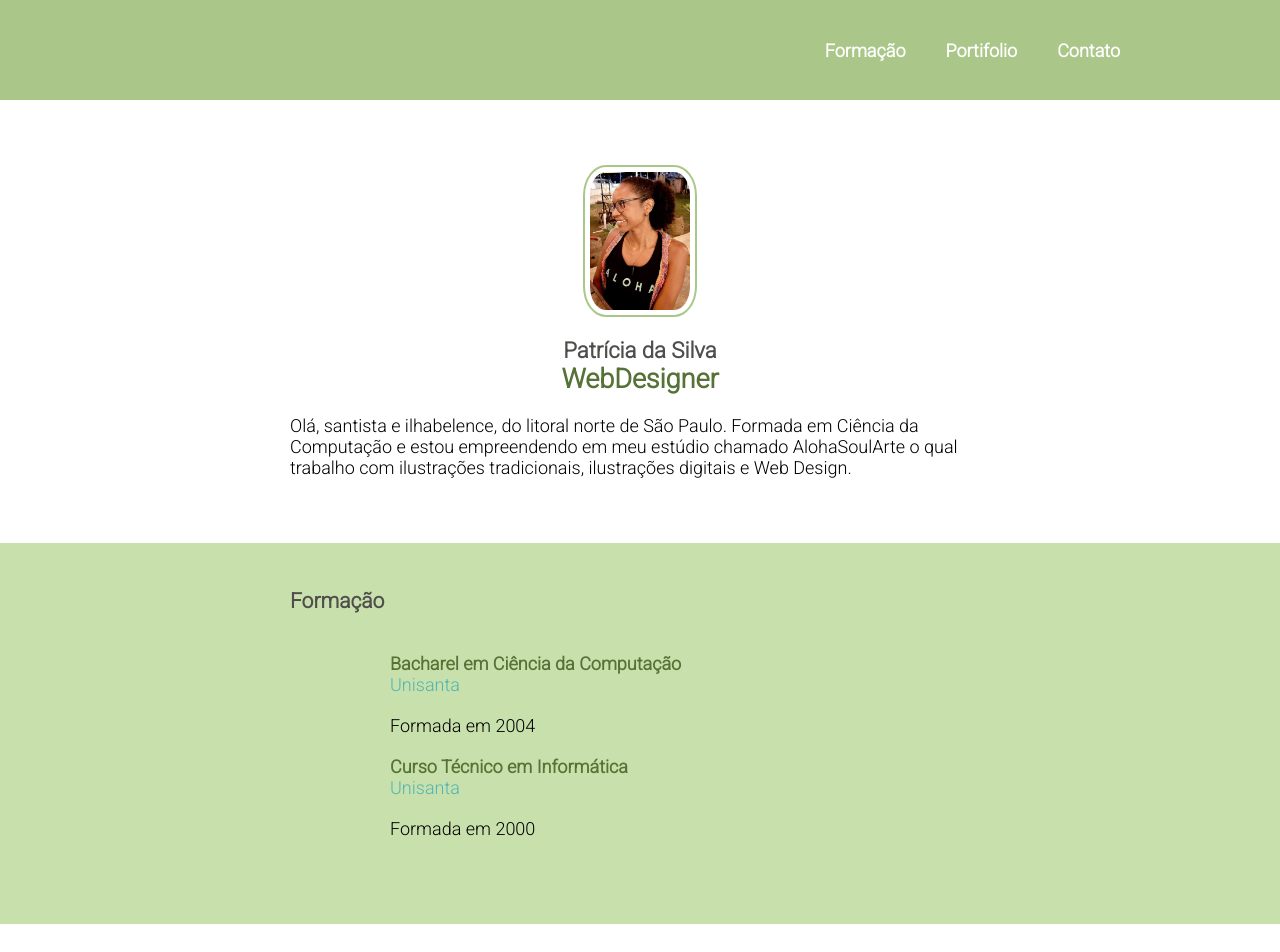
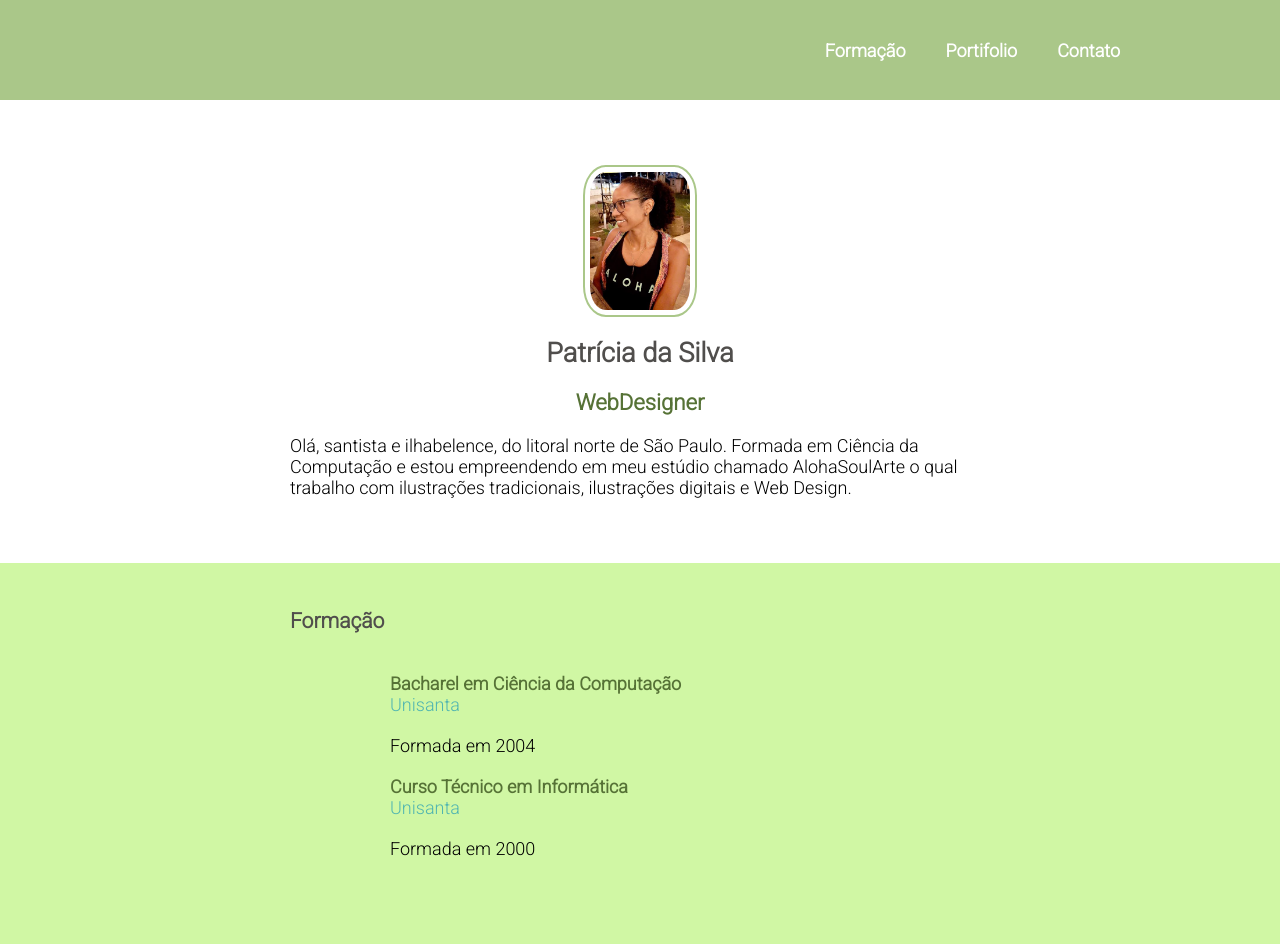
Before and after one commit to pateugenia/meu-repo, a plain HTML site: page index.html in a window 1280 px wide. Shown: the top 952 px of the page. Drawn offline with Linux system fonts and the light colour scheme.

Commit message:
Projeto Final/

```diff
--- a/style.css
+++ b/style.css
@@ -70,10 +70,15 @@ section{
 }
 
 .sub-section{
-    background-color: #c8e1ac;
+    background-color: #d0f7a4;
 }
 
 h1{
+    font-size: 1.5em;
+    margin-bottom: 20px;
+}
+
+h2{
     font-size: 1.23em;
 }
 
```
